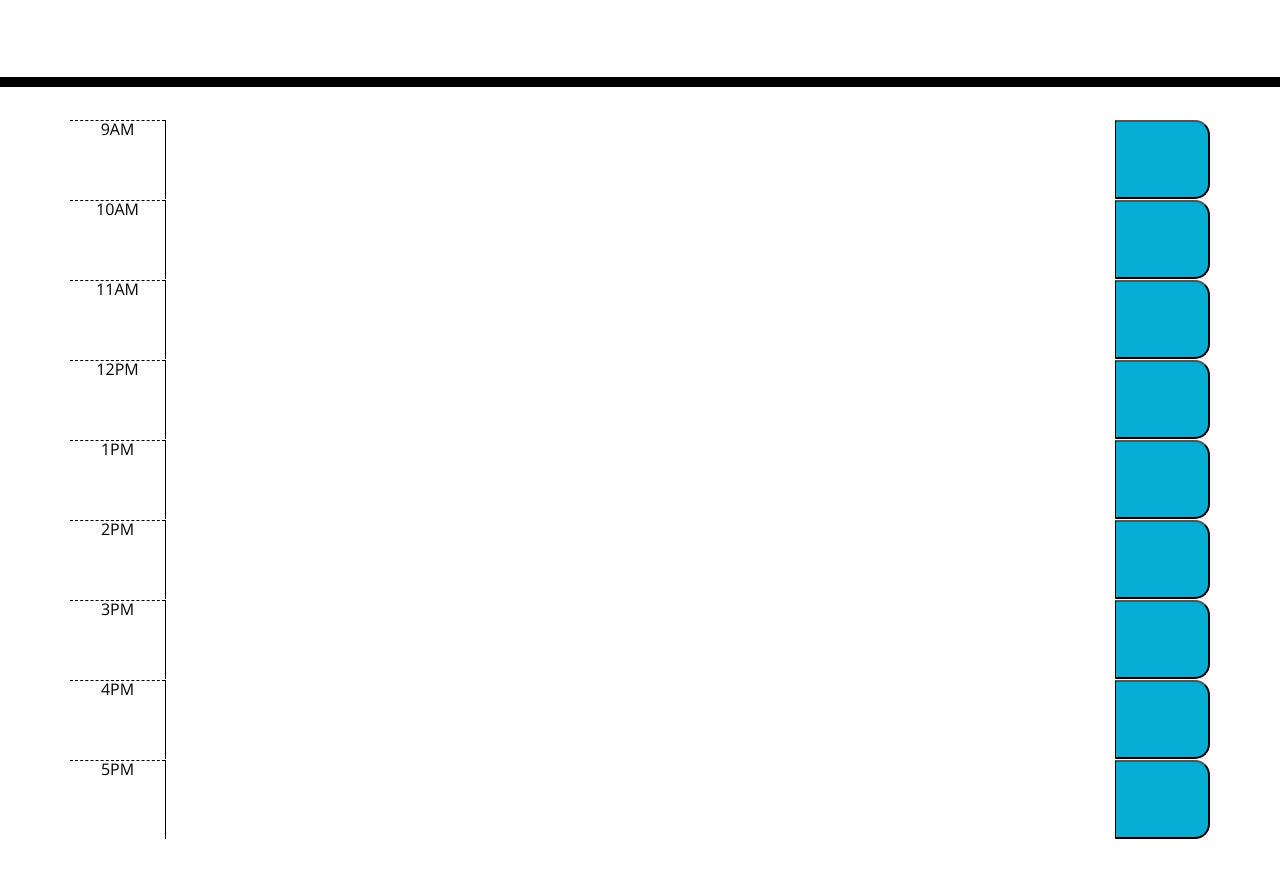
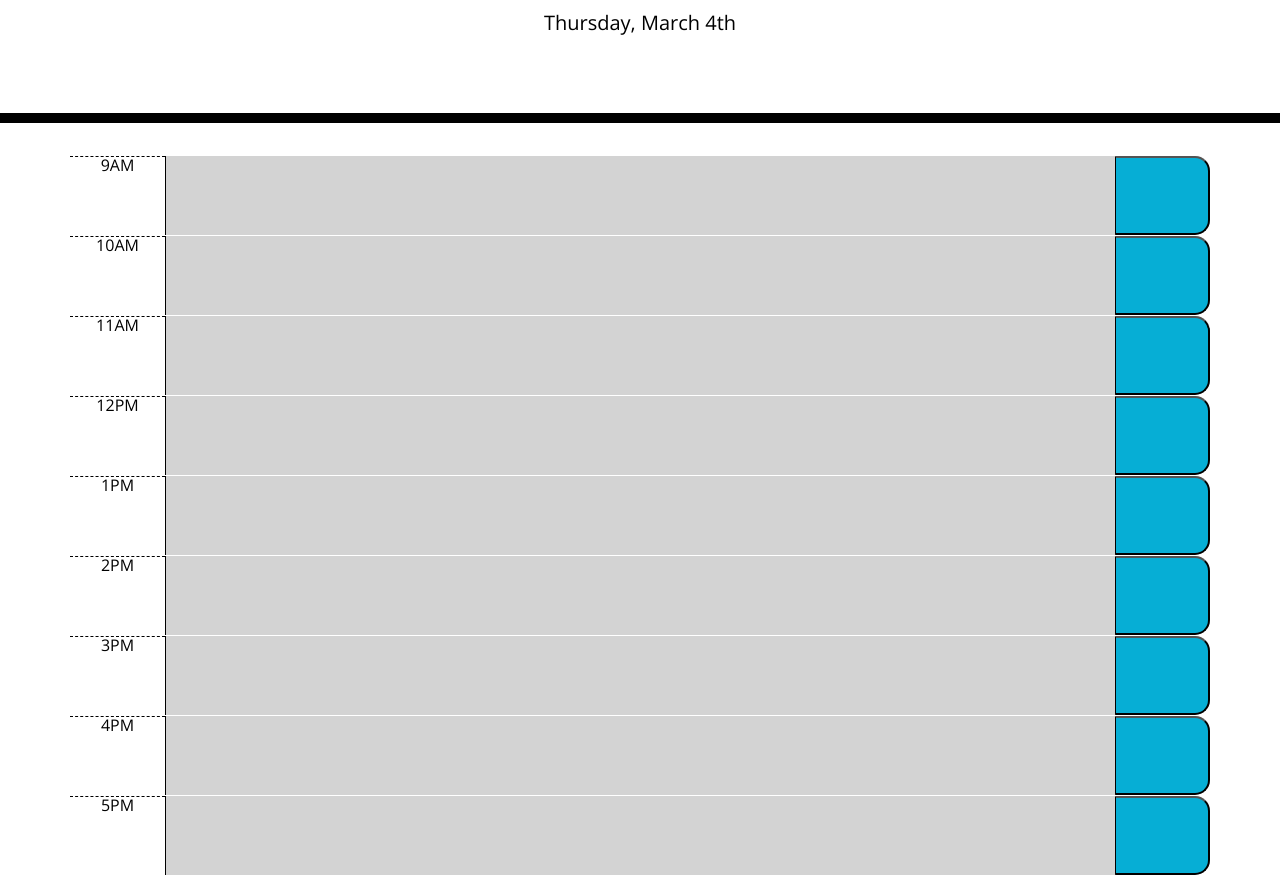
Before and after one commit to abelzer09/work_day_scheduler, a plain HTML site: page index.html in a window 1280 px wide. Shown: the part 181-1056 px from the top of the page. Before the commit the page ends 1020 px from the top, so only its background shows below. Drawn offline with nearby package versions, Linux system fonts and the light colour scheme.

Commit message:
set time block rows to work for time of day in relation to css classes. made currentDay id display current day. made save button target each time block

```diff
--- a/assets/js/script.js
+++ b/assets/js/script.js
@@ -1,6 +1,23 @@
 var saveButtonEl = $('.BtnSave');
-var task = $('.description');
+var timeBlockEl = $(".time-block");
+var today = moment();
+
+
+$('#currentDay').text(today.format('dddd, MMMM do'));
+
 
 saveButtonEl.on("click", function(){
-    alert('hello');
+    var text = $(this).parent().children('textarea').val();
+
+
 })
+
+for (let i = 0; i < timeBlockEl.length; i++) {
+    if($(timeBlockEl[i]).attr("data-time") < moment().hour()){
+        $(timeBlockEl[i]).addClass("past")
+    }else if($(timeBlockEl[i]).attr("data-time") > moment().hour()){
+        $(timeBlockEl[i]).addClass("future")
+    } else{
+        $(timeBlockEl[i]).addClass("present")
+    }
+}
--- a/index.html
+++ b/index.html
@@ -21,47 +21,47 @@
   </header>
 
   <div class="container">
-    <div class="row time-block">
+    <div class="row time-block" data-time="9">
       <div class="col-1 hour">9AM</div>
       <textarea class="col-10 description"></textarea>
       <button class="col-1 saveBtn BtnSave"></button>
     </div>
-    <div class="row time-block">
+    <div class="row time-block" data-time="10">
       <div class="col-1 hour">10AM</div>
       <textarea class="col-10 description"></textarea>
       <button class="col-1 saveBtn BtnSave"></button>
     </div>
-    <div class="row time-block">
+    <div class="row time-block" data-time="11">
       <div class="col-1 hour">11AM</div>
       <textarea class="col-10 description"></textarea>
       <button class="col-1 saveBtn BtnSave"></button>
     </div>
-    <div class="row time-block">
+    <div class="row time-block" data-time="12">
       <div class="col-1 hour">12PM</div>
       <textarea class="col-10 description"></textarea>
       <button class="col-1 saveBtn BtnSave"></button>
     </div>
-    <div class="row time-block">
+    <div class="row time-block" data-time="13">
       <div class="col-1 hour">1PM</div>
       <textarea class="col-10 description"></textarea>
       <button class="col-1 saveBtn BtnSave"></button>
     </div>
-    <div class="row time-block">
+    <div class="row time-block" data-time="14">
       <div class="col-1 hour">2PM</div>
       <textarea class="col-10 description"></textarea>
       <button class="col-1 saveBtn BtnSave"></button>
     </div>
-    <div class="row time-block">
+    <div class="row time-block" data-time="15">
       <div class="col-1 hour">3PM</div>
       <textarea class="col-10 description"></textarea>
       <button class="col-1 saveBtn BtnSave"></button>
     </div>
-    <div class="row time-block">
+    <div class="row time-block" data-time="16">
       <div class="col-1 hour">4PM</div>
       <textarea class="col-10 description"></textarea>
       <button class="col-1 saveBtn BtnSave"></button>
     </div>
-    <div class="row time-block">
+    <div class="row time-block" data-time="17">
       <div class="col-1 hour">5PM</div>
       <textarea class="col-10 description"></textarea>
       <button class="col-1 saveBtn BtnSave"></button>
```
